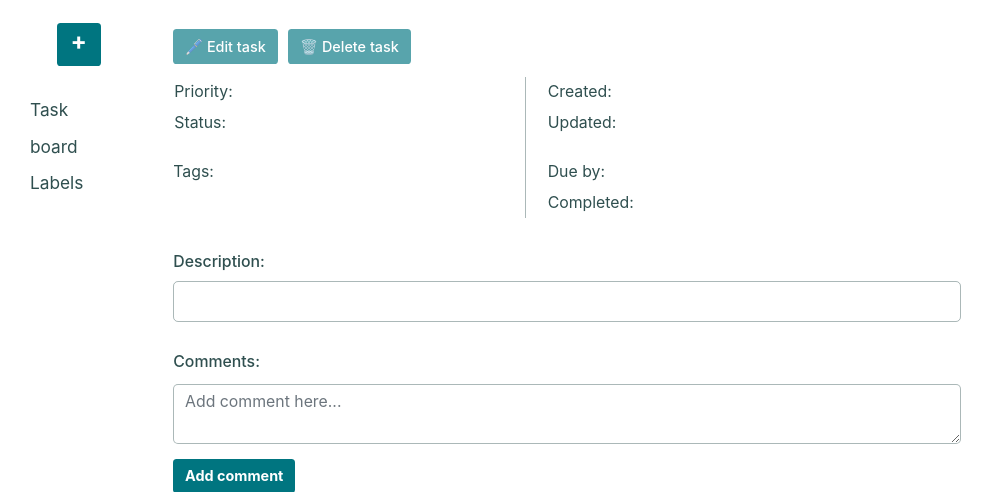
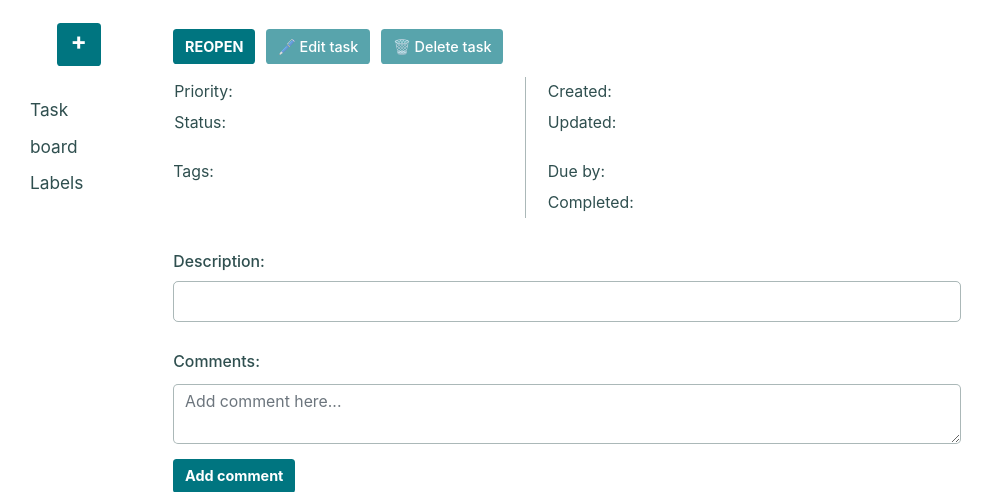
Before and after one commit to CrazyHilly/taskboard, a Django app: template templates/board/task_detail.html in a window 1280 px wide. Shown: the top 492 px of the page, without its empty margins (0-993 px from the left). Run offline with Django 5.2, Linux system fonts and the light colour scheme; the template is opened without the code that fills it: values that come from a table or form of the project are taken from there, others are empty; some libraries are stand-ins or nearby versions.

Commit message:
Replace function change_task_status view with a class view

```diff
--- a/board/urls.py
+++ b/board/urls.py
@@ -2,7 +2,7 @@ from django.urls import path
 
 from board.views import TagCreateView, TagDeleteView, TagListView, TagUpdateView, \
                         TaskDetailView, TaskListView, TaskCreateView, TaskUpdateView, \
-                        TaskDeleteView, change_task_status
+                        TaskDeleteView, ChangeTaskStatusView
 
 
 urlpatterns = [
@@ -12,7 +12,7 @@ urlpatterns = [
     path("tasks/<int:pk>/delete/", TaskDeleteView.as_view(), name="task-delete"),
     path(
         "tasks/<int:pk>/change-status/",
-        change_task_status,
+        ChangeTaskStatusView.as_view(),
         name="change-task-status"
         ),
     path("tasks/new/", TaskCreateView.as_view(), name="task-create"),
--- a/templates/board/task_detail.html
+++ b/templates/board/task_detail.html
@@ -7,25 +7,18 @@
     </h2>
 
     <div class="ml-4">
+        <form action="{% url 'board:change-task-status' pk=task.pk %}" method="post" style="display:inline">
+            {% csrf_token %}
+            <button type="submit" class="btn button-primary">
                 {% if task.status == "new" %}
-            <a href="{% url 'board:change-task-status' pk=task.pk %}"
-               class="btn button-primary"
-            >
                     START PROGRESS
-            </a>
                 {% elif task.status == "active" %}
-            <a href="{% url 'board:change-task-status' pk=task.pk %}"
-               class="btn button-primary"
-               >
                     COMPLETE
-            </a>
-        {% elif task.status == "completed" %}
-            <a href="{% url 'board:change-task-status' pk=task.pk %}"
-               class="btn button-primary"
-            >
+                {% else %}
                     REOPEN
-            </a>
                 {% endif %}
+            </button>
+        </form>
 
         <a href="{% url 'board:task-update' pk=task.pk %}" class="btn button-secondary">
             🖊️ Edit task
```
Also changed, not shown: board/views.py (+17 -13 lines). Lines whose indentation alone changed are shown as unchanged.
